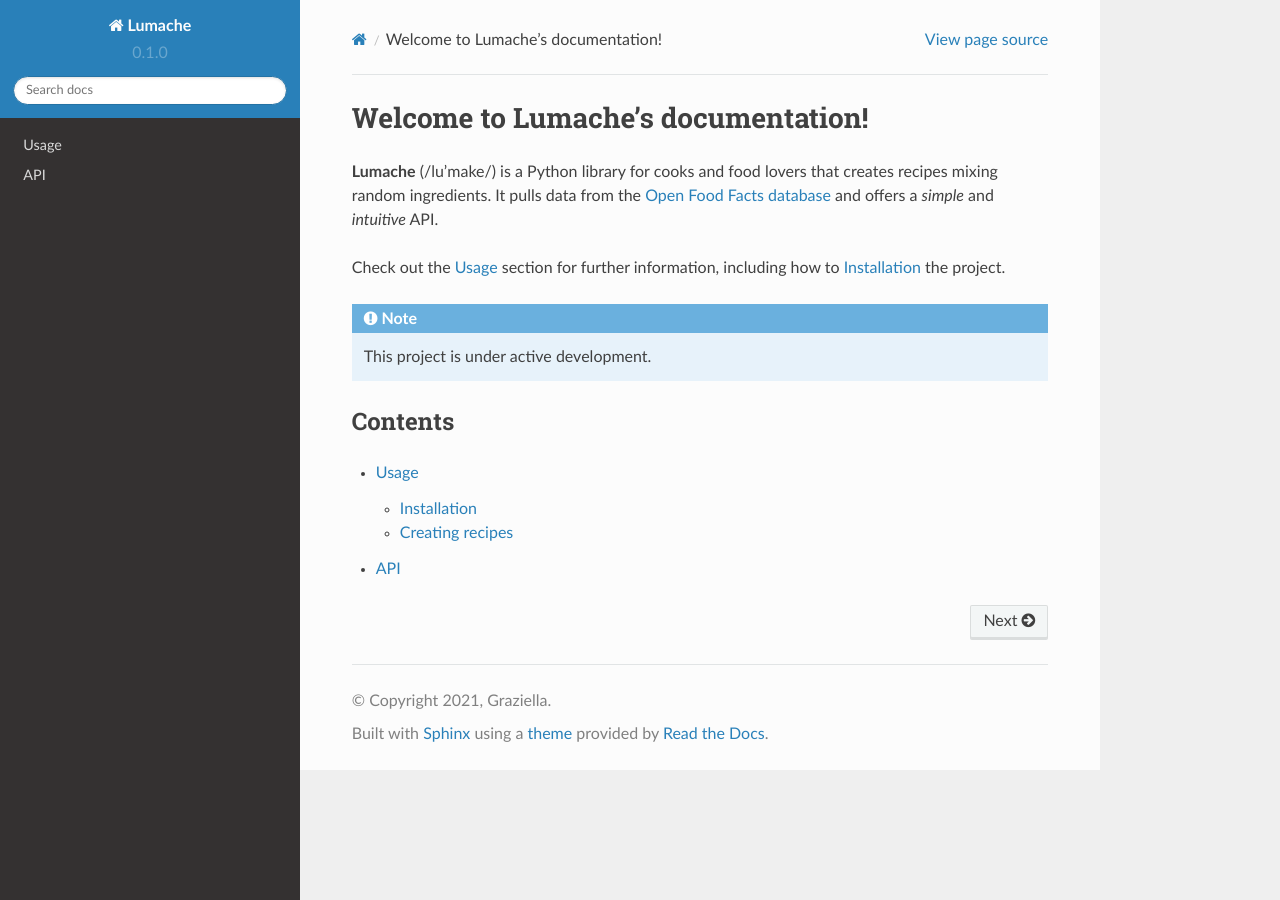
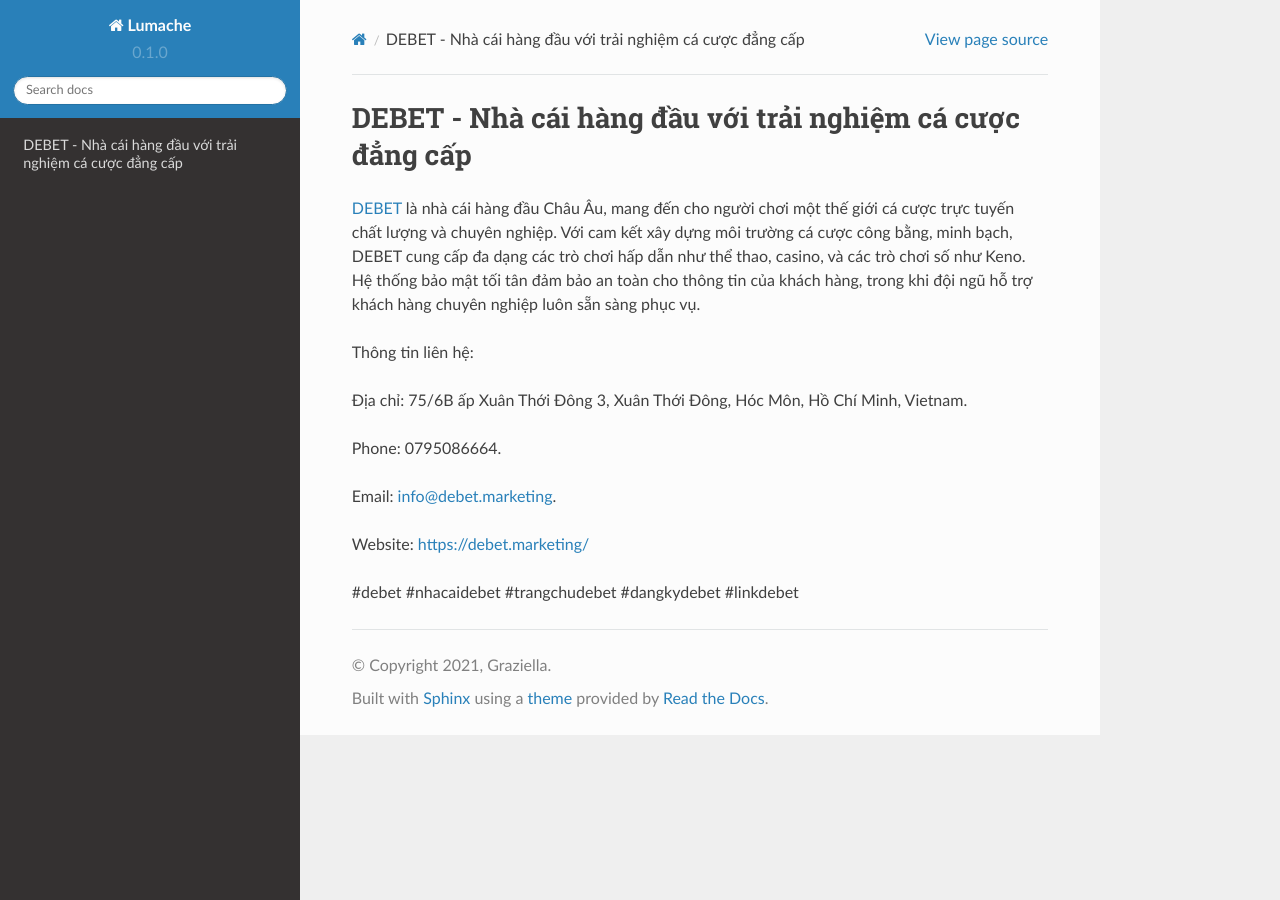
Before and after one commit to luongchanvien962/debetmarketing, a Sphinx documentation site: the page built from docs/source/index.rst, in a window 1280 px wide. Built offline with Sphinx 7.4.7 and the Read the Docs theme 2.0.0, drawn with Linux system fonts in a browser that asks for light colours.

Commit message:
Update index.rst

```diff
--- a/docs/source/index.rst
+++ b/docs/source/index.rst
@@ -1,22 +1,16 @@
-Welcome to Lumache's documentation!
+DEBET - Nhà cái hàng đầu với trải nghiệm cá cược đẳng cấp
 ===================================
 
-**Lumache** (/lu'make/) is a Python library for cooks and food lovers
-that creates recipes mixing random ingredients.
-It pulls data from the `Open Food Facts database <https://world.openfoodfacts.org/>`_
-and offers a *simple* and *intuitive* API.
+`DEBET <https://debet.marketing/>`_ là nhà cái hàng đầu Châu Âu, mang đến cho người chơi một thế giới cá cược trực tuyến chất lượng và chuyên nghiệp. Với cam kết xây dựng môi trường cá cược công bằng, minh bạch, DEBET cung cấp đa dạng các trò chơi hấp dẫn như thể thao, casino, và các trò chơi số như Keno. Hệ thống bảo mật tối tân đảm bảo an toàn cho thông tin của khách hàng, trong khi đội ngũ hỗ trợ khách hàng chuyên nghiệp luôn sẵn sàng phục vụ.
 
-Check out the :doc:`usage` section for further information, including
-how to :ref:`installation` the project.
+Thông tin liên hệ:
 
-.. note::
+Địa chỉ: 75/6B ấp Xuân Thới Đông 3, Xuân Thới Đông, Hóc Môn, Hồ Chí Minh, Vietnam.
 
-   This project is under active development.
+Phone: 0795086664.
 
-Contents
---------
+Email: info@debet.marketing.
 
-.. toctree::
+Website: https://debet.marketing/
 
-   usage
-   api
+#debet #nhacaidebet #trangchudebet #dangkydebet #linkdebet
```
